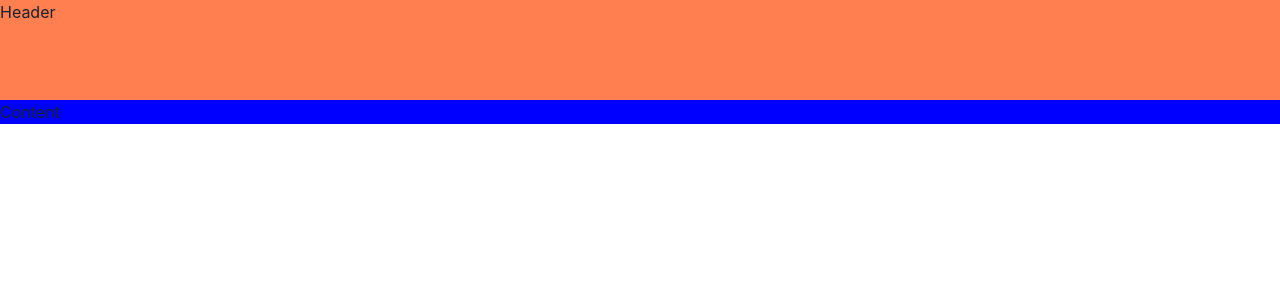
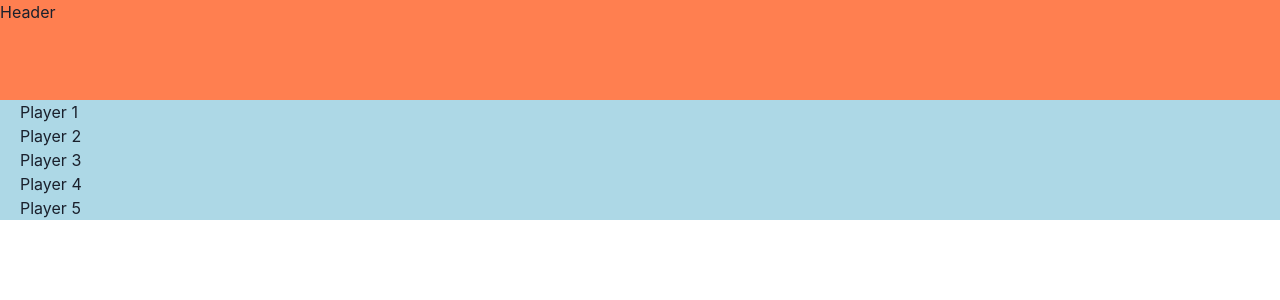
Before and after one commit to Tim-H96/nba-app, a React (Vite) app: page / in a window 1280 px wide. Shown: the top 300 px of the page. Built offline with nearby package versions, Linux system fonts and the light colour scheme.

Commit message:
Create a Player List

```diff
--- a/src/App.tsx
+++ b/src/App.tsx
@@ -1,5 +1,6 @@
-import { Grid, GridItem } from "@chakra-ui/react";
+import { Box, Grid, GridItem } from "@chakra-ui/react";
 import "./App.css";
+import PlayerList from "./Components/PlayerList";
 
 function App() {
   return (
@@ -9,7 +10,11 @@ function App() {
       templateRows={"100px 1fr"}
     >
       <GridItem bg={"coral"}>Header</GridItem>
-      <GridItem bg={"blue"}>Content</GridItem>
+      <GridItem bg={"lightblue"}>
+        <Box paddingLeft={5} paddingRight={5}>
+          <PlayerList />
+        </Box>
+      </GridItem>
     </Grid>
   );
 }
--- /dev/null
+++ b/src/Components/PlayerList.tsx
@@ -0,0 +1,15 @@
+import { List, ListItem } from "@chakra-ui/react";
+
+const PlayerList = () => {
+  return (
+    <List>
+      <ListItem>Player 1</ListItem>
+      <ListItem>Player 2</ListItem>
+      <ListItem>Player 3</ListItem>
+      <ListItem>Player 4</ListItem>
+      <ListItem>Player 5</ListItem>
+    </List>
+  );
+};
+
+export default PlayerList;
```
